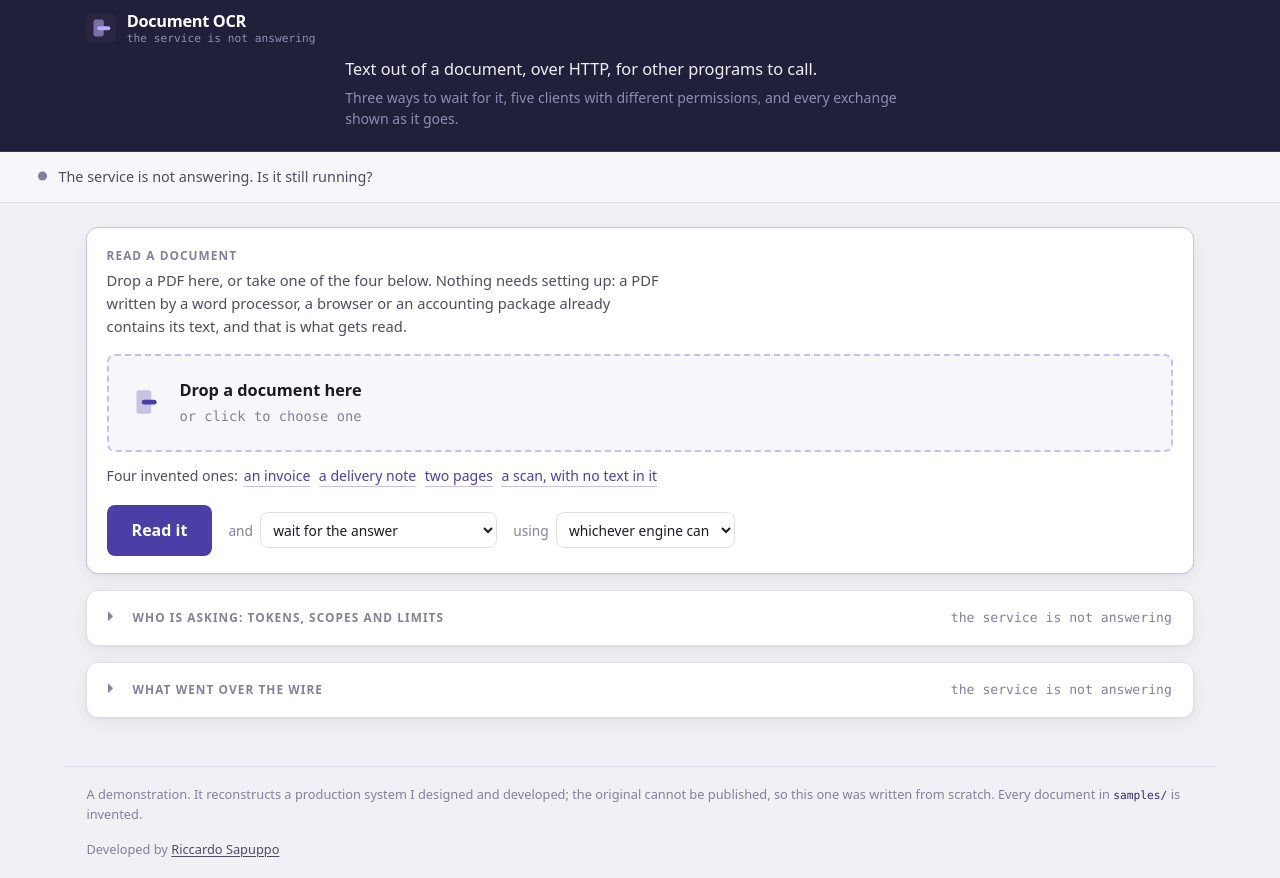
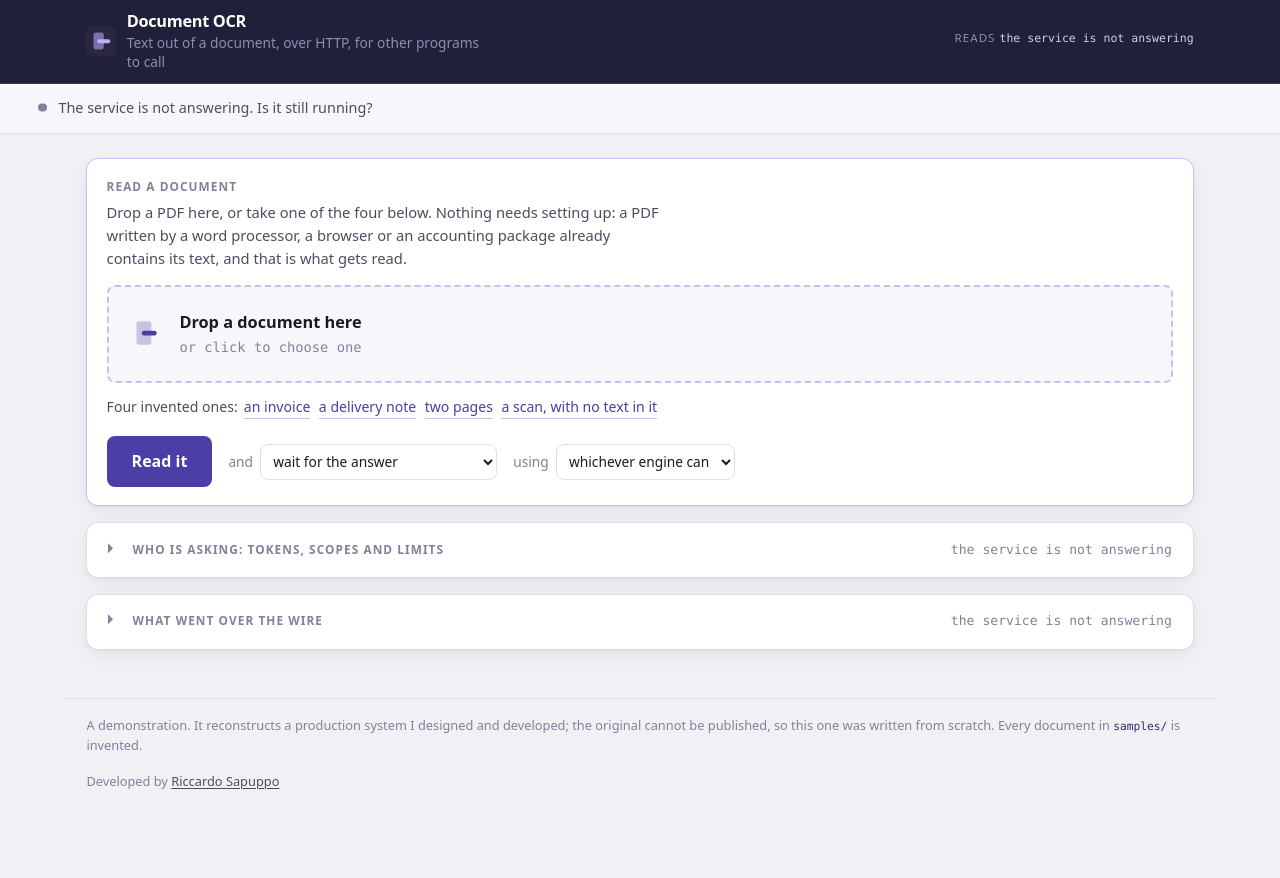
Before and after one commit to riccardosapuppo/document-ocr-service, a website: page public/index.html in a window 1280 px wide. After the commit the page ends 809 px from the top, so only its background shows below. Drawn offline with Linux system fonts and the light colour scheme; no server answers.

Commit message:
Three things in the bar, and two of them were the same fact
The sentence added to the masthead sat between the name on the left and the
engines on the right, lined up with neither, belonging to neither. It was put
there to say what this is, which nothing said — but it was added as a fourth
thing rather than as a repair, and the repair was the point.

The same fact was already stated three times in the first two hundred pixels:
under the name, on the two chips opposite, and again in prose in the strip
below. What this copy can read, three ways. What it IS, nowhere.

Two blocks now, each with one job. On the left the name and, under it, what
this is: text out of a document, over HTTP, for other programs to call. On the
right what it can read, over the engines that sentence is about. Measured: both
left edges at 187 pixels, nothing floating between them.

The rule that dressed the old subtitle came with it, and it was written for
something else — monospace and `--ink-faint`, right for a machine fact on
paper, wrong for prose on the panel, where a sentence in monospace reads as a
code comment and that grey falls to 4.18:1. Rewritten for what the slot now
holds rather than overridden by a more specific selector sitting on top of it,
and the fact it used to dress kept its monospace on the other side, where it
went. 10.17:1.

```diff
--- a/public/index.html
+++ b/public/index.html
@@ -47,26 +47,31 @@
             <rect x="8" y="7" width="11" height="18" rx="2.5" fill="var(--logo-mark)" opacity="0.55" />
             <rect x="12" y="14" width="14" height="4.5" rx="2.25" fill="var(--logo-mark)" />
           </svg>
+          <!--
+            The name, and under it what this IS.
+
+            That slot used to hold what this copy can READ, which the two chips
+            opposite already say and the strip below says once more in prose:
+            the same fact three times in the first two hundred pixels, and
+            nowhere a word about what somebody is looking at. A page with a
+            file box on it otherwise reads as a tool you use once.
+          -->
           <span class="wordmark">
             <strong>Document OCR</strong>
-            <span id="whereItReads">reading the service…</span>
+            <span class="says">Text out of a document, over HTTP, for other programs to call</span>
           </span>
         </span>
 
-        <p class="engines" id="engines"></p>
+        <!--
+          What it can read, and the engines it is said about, together. One
+          statement on one side, rather than a sentence stranded between the
+          two things it belonged to.
+        -->
+        <div class="can">
+          <p class="can-say">reads <span id="whereItReads">…</span></p>
+          <p class="engines" id="engines"></p>
+        </div>
       </div>
-
-      <!--
-        What this is, said at the top rather than inferred from a drop zone.
-        A page with a file box on it looks like a tool; this is a service other
-        programs call, behind a permission boundary, and that is the part worth
-        arriving already knowing.
-      -->
-      <p class="says">
-        Text out of a document, over HTTP, for other programs to call.
-        <span>Three ways to wait for it, five clients with different
-        permissions, and every exchange shown as it goes.</span>
-      </p>
     </header>
 
     <!--
--- a/public/styles.css
+++ b/public/styles.css
@@ -131,25 +131,17 @@ code {
 .top .wordmark strong { color: #fff; }
 .top .wordmark span { color: var(--panel-faint); }
 
-/*
- * What this is, in one line, before anything asks to be dropped anywhere.
- *
- * A page with a file box on it looks like a tool you use once. This is a
- * service other programs call, and somebody deciding whether the work is any
- * good should arrive knowing that rather than inferring it.
- */
-.says {
-  width: min(72rem, 100%);
-  margin: 0 auto;
-  /* The same 1.4rem the bar above uses, so the sentence begins under the name
-     rather than somewhere near the middle of it. */
-  padding: 0 1.4rem 1.4rem;
-  max-width: 68ch;
-  font-size: 1.02rem;
-  line-height: 1.5;
-  color: #efeefa;
+/* What it can read, over the engines that sentence is about. */
+.can { display: flex; flex-direction: column; align-items: flex-end; gap: 0.4rem; }
+
+.can-say {
+  margin: 0;
+  font-size: 0.72rem;
+  text-transform: uppercase;
+  letter-spacing: 0.09em;
+  color: var(--panel-faint);
 }
-.says span { display: block; margin-top: 0.35rem; font-size: 0.88rem; color: var(--panel-faint); }
+.can-say span { color: var(--panel-ink); text-transform: none; letter-spacing: 0; font-family: var(--mono); }
 
 .bar {
   display: flex;
@@ -180,12 +172,23 @@ code {
   font-size: 1.02rem;
 }
 
-/* What this copy of the service can actually read. Not a slogan: it changes
-   with the configuration, and it is the first thing somebody needs to know. */
-.wordmark span {
-  font-family: var(--mono);
-  font-size: 0.7rem;
-  color: var(--ink-faint);
+/*
+ * What this IS, under the name.
+ *
+ * This rule used to dress a machine fact — what this copy can read — in the
+ * monospace and the light-theme grey that fact deserved. The fact moved to the
+ * other side of the bar, next to the engines it is about, and prose was left
+ * wearing its clothes: a sentence in monospace reads as a code comment, and
+ * `--ink-faint` is a grey for paper, not for the panel.
+ */
+.wordmark .says {
+  max-width: 46ch;
+  margin-top: 0.1rem;
+  font-family: var(--ui);
+  font-size: 0.86rem;
+  line-height: 1.4;
+  letter-spacing: 0;
+  color: var(--panel-ink);
 }
 
 .engines {
```
Also changed, not shown: docs/needs-a-key.png, docs/panel.png, docs/phone.png, docs/read.png, docs/refusals.png.
